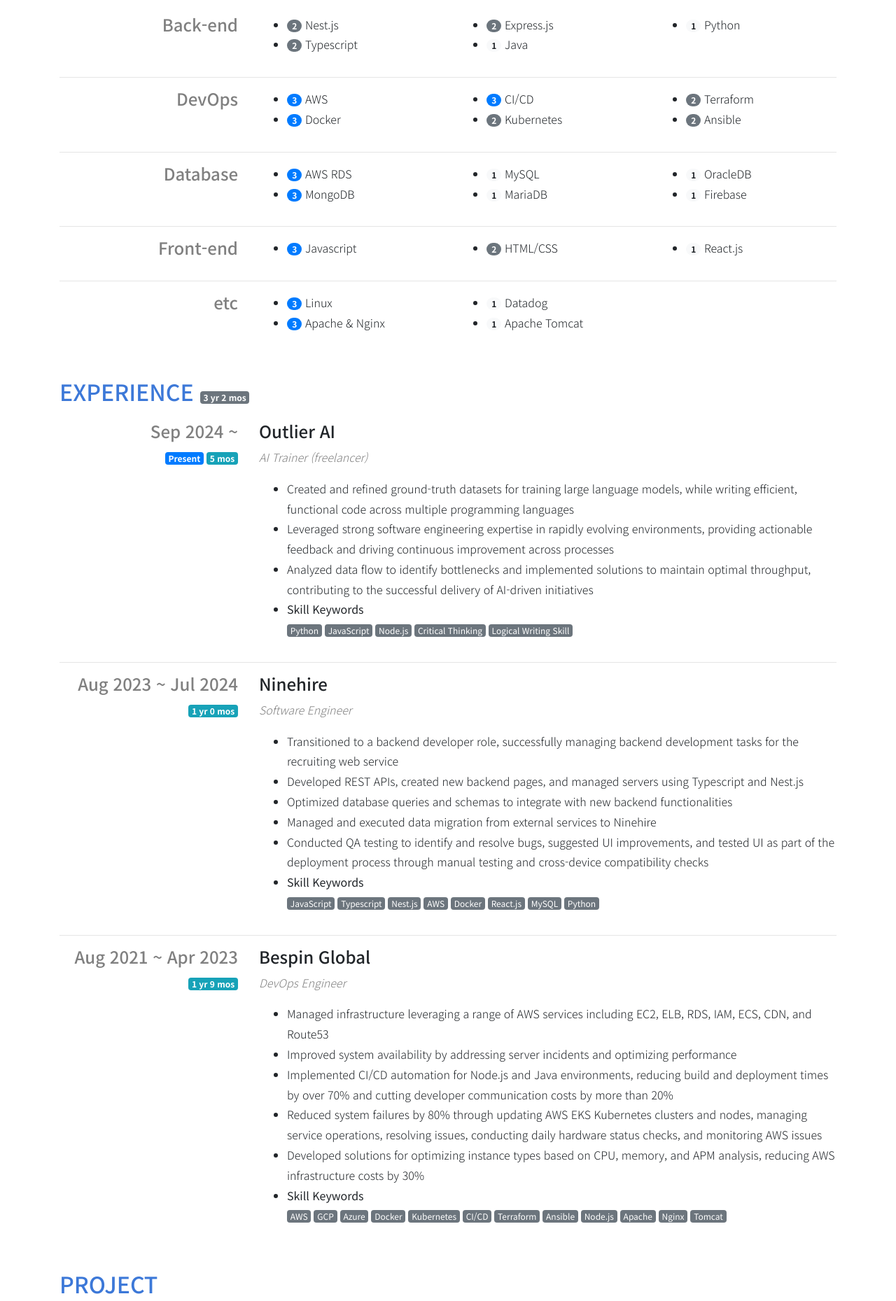
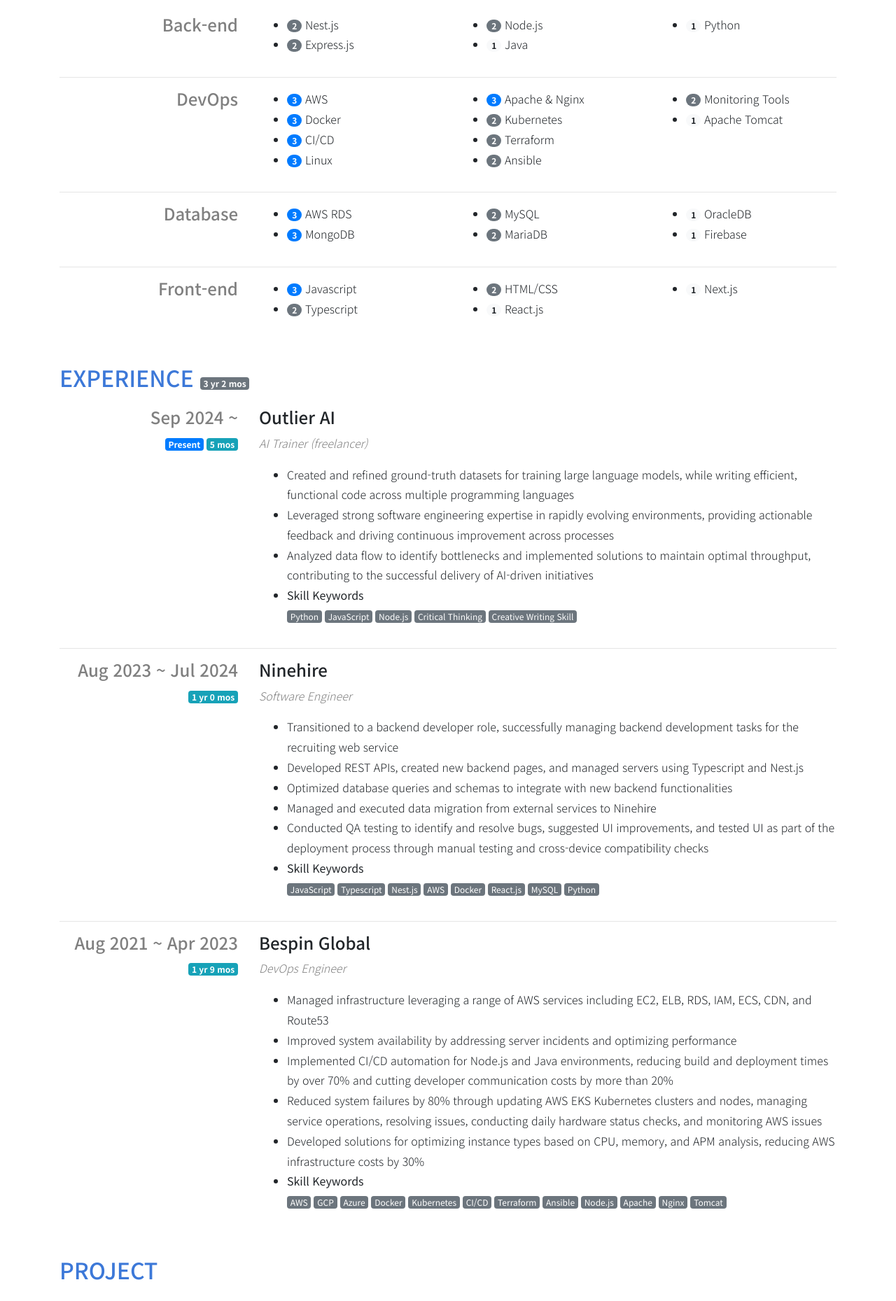
Before and after one commit to k7nsuy/portfolio, a Next.js app: page / in a window 1280 px wide. Shown: the part 780-2639 px from the top of the page at 70% size. Built offline with nearby package versions, Linux system fonts and the light colour scheme.

Commit message:
new update

```diff
--- a/payload/education.ts
+++ b/payload/education.ts
@@ -7,7 +7,7 @@
     {
       title: 'IT Human Resource Development Center',
       subTitle:
-        'Developed a full-stack web application using React JS and Java, and deployed it with AWS cloud service Provided information on local festivals and events',
+        'Developed a full-stack web application using React JS, and Java and deployed it with AWS cloud service. Provided information on local festivals and events, highlighting unique activities in different regions, and offered real-time location and weather updates through APIs.',
       startedAt: 'Dec 2020',
       endedAt: 'Jul 2021',
     },
--- a/payload/experience.ts
+++ b/payload/experience.ts
@@ -19,7 +19,7 @@
         'JavaScript',
         'Node.js',
         'Critical Thinking',
-        'Logical Writing Skill',
+        'Creative Writing Skill',
       ],
     },
     {
--- a/payload/project.ts
+++ b/payload/project.ts
@@ -3,6 +3,22 @@
 const project: IProject.Payload = {
   disable: false,
   list: [
+    {
+      title: 'An Integrated Platform for Efficient Project Management',
+      startedAt: 'Dec 2024',
+      where: 'Side Project',
+      descriptions: [
+        {
+          content:
+            'Efficiently process various events and construct a flexible architecture based on events and microservices using AWS Lambda and API Gateway',
+        },
+        {
+          content:
+            'Engineered a robust project management platform using Next.js, Nest.js, Docker, CI/CD and Terraform that facilitates team participation, task management, and real-time collaboration',
+        },
+        { content: 'Page : ', postHref: 'https://www.bsideu.ca', weight: 'BOLD' },
+      ],
+    },
     {
       title: 'Video Upload Web Application',
       startedAt: 'Jan 2023',
--- a/payload/skill.ts
+++ b/payload/skill.ts
@@ -1,30 +1,4 @@
 import { ISkill } from '../component/skill/ISkill';
-
-const backend: ISkill.Skill = {
-  category: 'Back-end',
-  items: [
-    {
-      title: 'Nest.js',
-      level: 2,
-    },
-    {
-      title: 'Typescript',
-      level: 2,
-    },
-    {
-      title: 'Express.js',
-      level: 2,
-    },
-    {
-      title: 'Java',
-      level: 1,
-    },
-    {
-      title: 'Python',
-      level: 1,
-    },
-  ],
-};
 
 const DevOps: ISkill.Skill = {
   category: 'DevOps',
@@ -42,6 +16,14 @@
       level: 3,
     },
     {
+      title: 'Linux',
+      level: 3,
+    },
+    {
+      title: 'Apache & Nginx',
+      level: 3,
+    },
+    {
       title: 'Kubernetes',
       level: 2,
     },
@@ -52,6 +34,40 @@
     {
       title: 'Ansible',
       level: 2,
+    },
+    {
+      title: 'Monitoring Tools',
+      level: 2,
+    },
+    {
+      title: 'Apache Tomcat',
+      level: 1,
+    },
+  ],
+};
+
+const backend: ISkill.Skill = {
+  category: 'Back-end',
+  items: [
+    {
+      title: 'Nest.js',
+      level: 2,
+    },
+    {
+      title: 'Express.js',
+      level: 2,
+    },
+    {
+      title: 'Node.js',
+      level: 2,
+    },
+    {
+      title: 'Java',
+      level: 1,
+    },
+    {
+      title: 'Python',
+      level: 1,
     },
   ],
 };
@@ -69,11 +85,11 @@
     },
     {
       title: 'MySQL',
-      level: 1,
+      level: 2,
     },
     {
       title: 'MariaDB',
-      level: 1,
+      level: 2,
     },
     {
       title: 'OracleDB',
@@ -94,6 +110,10 @@
       level: 3,
     },
     {
+      title: 'Typescript',
+      level: 2,
+    },
+    {
       title: 'HTML/CSS',
       level: 2,
     },
@@ -101,34 +121,21 @@
       title: 'React.js',
       level: 1,
     },
-  ],
-};
-
-const etc: ISkill.Skill = {
-  category: 'etc',
-  items: [
     {
-      title: 'Linux',
-      level: 3,
-    },
-    {
-      title: 'Apache & Nginx',
-      level: 3,
-    },
-    {
-      title: 'Datadog',
-      level: 1,
-    },
-    {
-      title: 'Apache Tomcat',
+      title: 'Next.js',
       level: 1,
     },
   ],
 };
 
+// const etc: ISkill.Skill = {
+//   category: 'etc',
+//   items: [],
+// };
+
 const skill: ISkill.Payload = {
   disable: false,
-  skills: [backend, DevOps, database, frontend, etc],
+  skills: [backend, DevOps, database, frontend],
   tooltip: '1: Entry Level\n2: Junior Level\n3: Senior Level',
 };
 
```
Also changed, not shown: 29 other files (tests, documents, lock files or other folders).
